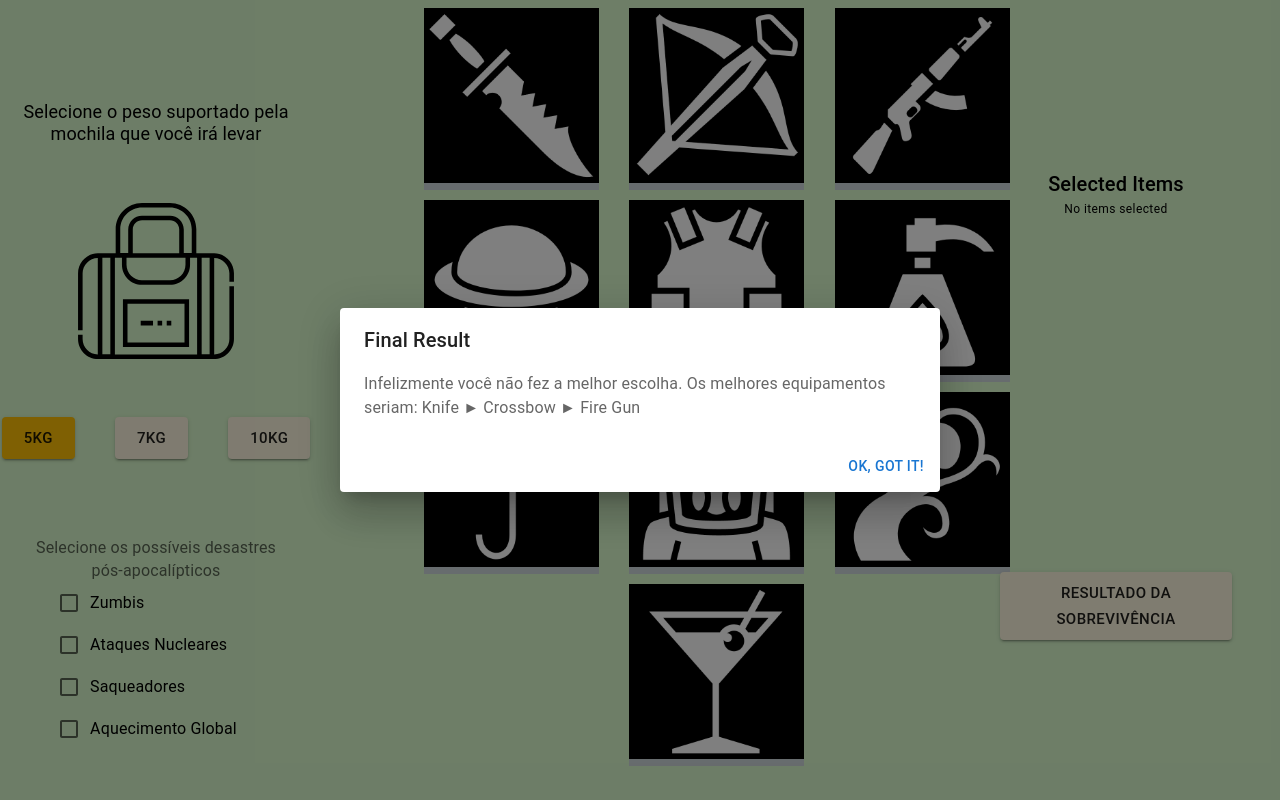
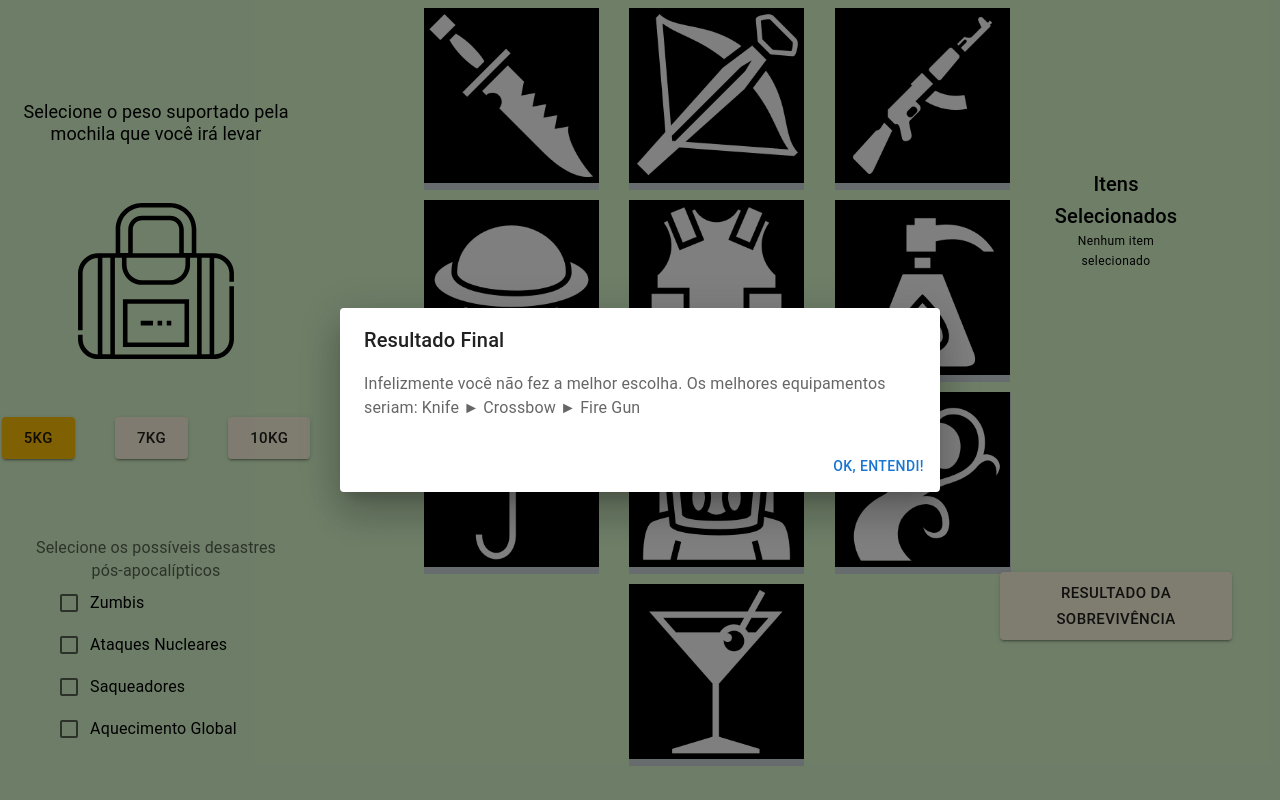
Before and after one commit to projeto-de-algoritmos/Greed_ApocalypticKnapsack, a React (Create React App) app: page / in a window 1280 px wide. Both pictures are taken after a click on the button "RESULTADO DA SOBREVIVÊNCIA". Built offline with nearby package versions, Linux system fonts and the light colour scheme.

Commit message:
Traduzindo textos para ptBR
Co-authored-by: Rafael Cleydson <rafael.cleydson@gmail.com>

```diff
--- a/src/components/Card.js
+++ b/src/components/Card.js
@@ -6,6 +6,7 @@ import CardContent from '@mui/material/CardContent';
 import Typography from '@mui/material/Typography';
 import CardMedia from '@mui/material/CardMedia';
 import { blueGrey, green } from '@mui/material/colors';
+import {ptBR} from '../utils/ptBR.js'
 
 const CustomCard = styled(Card)(() => ({
     'img:hover': {
@@ -22,22 +23,22 @@ export default function CustomizedCard(props) {
         <Box sx={{ position: 'absolute', display: 'flex', flexDirection: 'column', minWidth: 175, backgroundColor: bgColor }}>
             <CardContent sx={{ flex: '1 0 auto' }}>
                 <Typography component="div" variant="h6">
-                    {props.item.name}
+                    {ptBR[props.item.name]}
                 </Typography>
                 <Typography variant="subtitle2" color="text.secondary" component="div">
-                    Weight: {props.item.weight}
+                    Peso: {props.item.weight}
                 </Typography>
                 <Typography variant="subtitle2" color="text.secondary" component="div">
-                    Armor: {props.item.armor}
+                    Armadura: {props.item.armor}
                 </Typography>
                 <Typography variant="subtitle2" color="text.secondary" component="div">
-                    Attack: {props.item.attack}
+                    Ataque: {props.item.attack}
                 </Typography>
                 <Typography variant="subtitle2" color="text.secondary" component="div">
-                    UV Protection: {props.item.uv_protection}
+                    Proteção UV: {props.item.uv_protection}
                 </Typography>
                 <Typography variant="subtitle2" color="text.secondary" component="div">
-                    Freshness: {props.item.freshness}
+                    Refrescância: {props.item.freshness}
                 </Typography>
             </CardContent>
         </Box>
--- a/src/components/SelectedList.js
+++ b/src/components/SelectedList.js
@@ -2,23 +2,14 @@ import * as React from 'react';
 import List from '@mui/material/List';
 import ListItem from '@mui/material/ListItem';
 import ListItemAvatar from '@mui/material/ListItemAvatar';
-import IconButton from '@mui/material/IconButton';
 import ListItemText from '@mui/material/ListItemText';
 import Avatar from '@mui/material/Avatar';
 import Typography from '@mui/material/Typography';
+import {ptBR} from '../utils/ptBR.js'
 
 export default function SelectedList(props) {
     const defaultItems = require("../data/items.json");
     var weights = 0
-
-    const handleClick = (e) => {
-        const index = props.selectedItems.indexOf(e.target.alt)
-        console.log(e)
-        let oldSelectedItems = [...props.selectedItems]
-        oldSelectedItems.splice(index, 1)
-        props.callback(oldSelectedItems)
-        props.callbackWeight(false)
-    }
 
     function calculateRemainingWeight(item) {
         const newWeight = defaultItems.find((el) => el.name === item).weight
@@ -43,7 +34,7 @@ export default function SelectedList(props) {
                     <Avatar src={require('../assets/imagens/' + item.toLowerCase() + '.png')} />
                 </ListItemAvatar>
                 <ListItemText
-                    primary={item}
+                    primary={ptBR[item]}
                     secondary={parseFloat(calculateRemainingWeight(item)).toFixed(2) + "%"}
                 />
             </ListItem>
@@ -51,13 +42,13 @@ export default function SelectedList(props) {
     }
 
     const noItems = () => {
-        return (<Typography align="center" variant="caption" component="div">No items selected</Typography>)
+        return (<Typography align="center" variant="caption" component="div">Nenhum item selecionado</Typography>)
     }
 
 
     return <List sx={{ width: "60%" }}>
         <Typography align="center" variant="h6" component="div">
-            Selected Items
+            Itens Selecionados
         </Typography>
         {props.selectedItems.length > 0 ? selectedItems(props.selectedItems) : noItems()}
     </List>
--- a/src/components/resultDialog.js
+++ b/src/components/resultDialog.js
@@ -22,7 +22,7 @@ export default function ResultDialog(props) {
             open={props.openDialog}
             sx={{minWidth: "50%", minHeight:"50%", alignItems: "center", justifyContent: "center" }}>
             <DialogTitle>
-                {"Final Result"}
+                {"Resultado Final"}
             </DialogTitle>
             <DialogContent>
                 <DialogContentText>
@@ -31,7 +31,7 @@ export default function ResultDialog(props) {
             </DialogContent>
             <DialogActions>
                 <Button autoFocus onClick={handleOnClose}>
-                    Ok, Got it!
+                    Ok, Entendi!
                 </Button>
             </DialogActions>
         </Dialog>
--- /dev/null
+++ b/src/utils/ptBR.js
@@ -0,0 +1,12 @@
+export const ptBR = {
+    "Knife": "Faca",
+    "Crossbow": "Besta",
+    "Fire Gun": "Arma de Fogo",
+    "Helmet": "Capacete",
+    "Ballistic Vest": "Colete Balístico",
+    "Sunscreen": "Protetor Solar",
+    "Umbrella": "Sombrinha",
+    "Radiation Suit": "Anti-Radiação",
+    "Tree Seedling": "Muda de Árvore",
+    "Caipirinha": "Caipirinha"
+}
--- a/src/views/App.js
+++ b/src/views/App.js
@@ -31,7 +31,7 @@ function App() {
   }
   const handleSubmitClick = () => {
     const result = knapSack(choosedDesasters, bagCapacity).map((el) => el.item)
-    if (equals(selectedItems, result)) setResultContent("Parabéns, vocês Sobreviveu!!")
+    if (equals(selectedItems, result)) setResultContent("Parabéns, você sobreviveu!!")
     else setResultContent(`Infelizmente você não fez a melhor escolha. Os melhores equipamentos seriam:\n${answerFormat(result)}`)
     setIsOpenDialog(true)
   }
```
